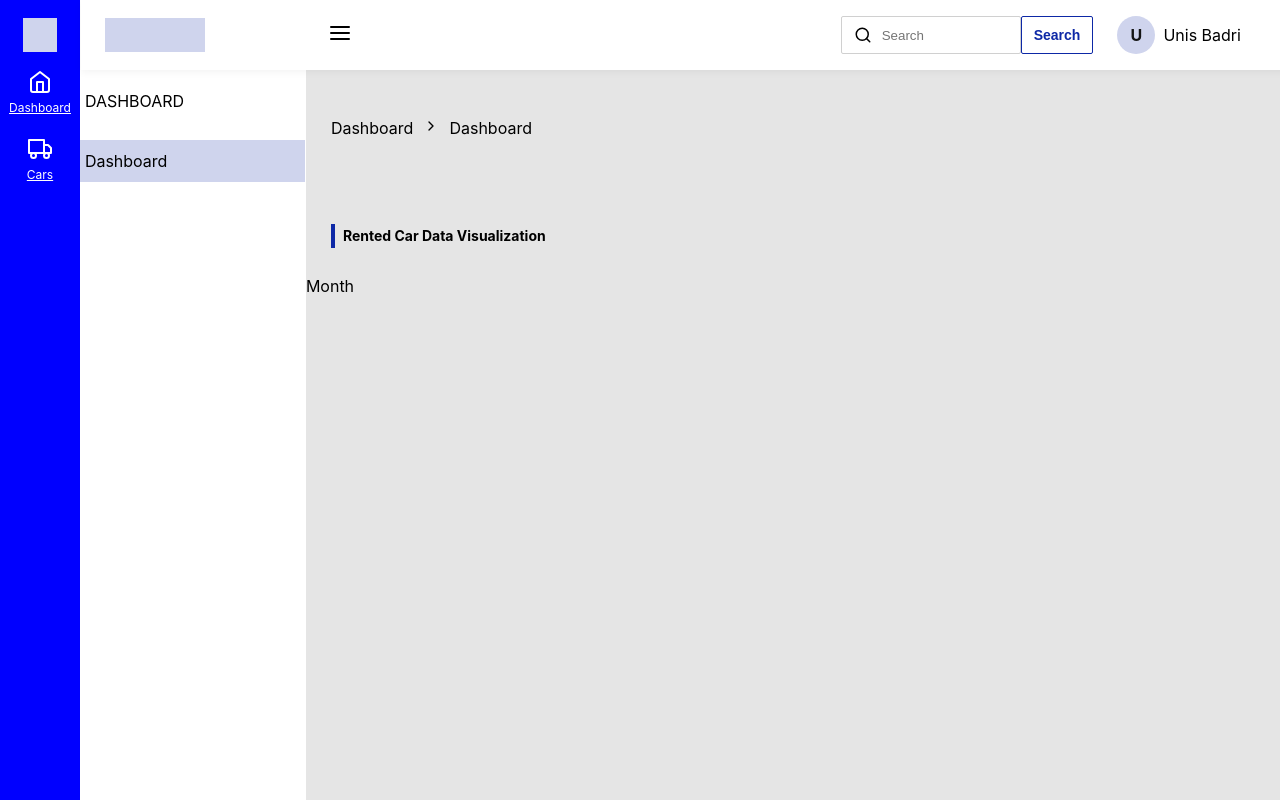
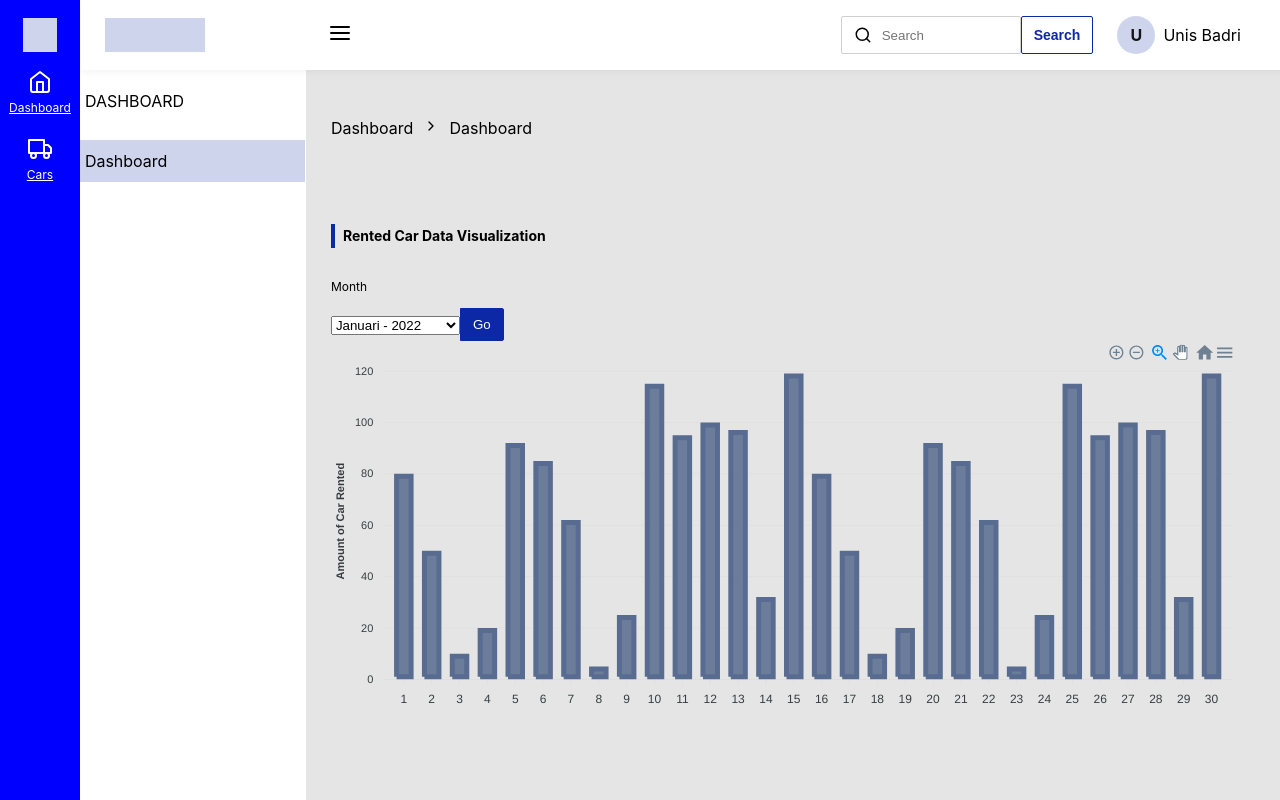
Before and after one commit to baihakidp/adminplatinum, a React (Create React App) app: page /dashboard in a window 1280 px wide. Built offline with nearby package versions, Linux system fonts and the light colour scheme.

Commit message:
add chart and add new button

```diff
--- a/package.json
+++ b/package.json
@@ -8,12 +8,14 @@
     "@testing-library/react": "^13.4.0",
     "@testing-library/user-event": "^13.5.0",
     "antd": "^5.1.7",
+    "apexcharts": "^3.37.0",
     "axios": "^1.3.2",
     "bootstrap": "^5.2.3",
     "chart": "^0.1.2",
     "chart.js": "^4.2.0",
     "node-modules": "^1.0.1",
     "react": "^18.2.0",
+    "react-apexcharts": "^1.4.0",
     "react-bootstrap": "^2.7.1",
     "react-chartjs-2": "^5.2.0",
     "react-dom": "^18.2.0",
--- a/src/components/CarList.css
+++ b/src/components/CarList.css
@@ -43,6 +43,13 @@
   display: flex;
 }
 
+.listcar-addcar-container {
+  display: flex;
+  justify-content: space-between;
+  margin-top: 24px;
+  align-items: center;
+}
+
 .p-Cars-breadcrumb {
   font-size: 16px;
   font-weight: 700;
@@ -64,9 +71,9 @@
 }
 
 .p-listCars {
-    margin-top: 10px;
-    font-size: 16px;
-    font-weight: 300px;
+  margin-top: 10px;
+  font-size: 16px;
+  font-weight: 300px;
 }
 
 .List-p-cars {
@@ -76,7 +83,7 @@
   font-family: Arial, Helvetica, sans-serif;
 }
 
-.button-all{
+.button-all {
   width: 42px;
   height: 36px;
   font-size: 14px;
@@ -85,7 +92,7 @@
   margin-left: 25px;
   margin-top: 15px;
   border: #0d28a6 1px solid;
-  background-color: #CFD4ED;
+  background-color: #cfd4ed;
 }
 
 .button-small {
--- a/src/components/CarList.js
+++ b/src/components/CarList.js
@@ -1,7 +1,12 @@
-import { Button } from "antd";
 import axios from "axios";
 import React, { useEffect, useState } from "react";
-import { FiChevronRight, FiEdit, FiTrash, FiUsers } from "react-icons/fi";
+import {
+  FiChevronRight,
+  FiEdit,
+  FiPlus,
+  FiTrash,
+  FiUsers,
+} from "react-icons/fi";
 import { useNavigate } from "react-router-dom";
 import "./CarList.css";
 import { toRp } from "../utils/toRp";
@@ -129,8 +134,6 @@ const CarList = () => {
       .catch((err) => console.log(err.message));
   };
 
-
-
   return (
     <div className="cars-container-bg">
       <div className="cars-breadcrumbs">
@@ -146,19 +149,35 @@ const CarList = () => {
           </div>
         </div>
       </div>
+      <div className="listcar-addcar-container">
         <div>
           <p className="List-p-cars">List Cars</p>
         </div>
+        <div className="add-new-car-btn">
+          <button>
+            <FiPlus size={18} /> Add New Car
+          </button>
+        </div>
+      </div>
+
       <div className="cars-category-btn">
-       <button onClick={handleAllCategory} className="button-all">all</button>
+        <button onClick={handleAllCategory} className="button-all">
+          all
+        </button>
         <div>
-          <button onClick={handleSmallCategory} className="button-small">small</button>
+          <button onClick={handleSmallCategory} className="button-small">
+            small
+          </button>
         </div>
         <div>
-          <button onClick={handleMediumCategory} className="button-small">medium</button>
+          <button onClick={handleMediumCategory} className="button-small">
+            medium
+          </button>
         </div>
         <div>
-          <button onClick={handleLargeCategory} className="button-small">large</button>
+          <button onClick={handleLargeCategory} className="button-small">
+            large
+          </button>
         </div>
       </div>
       <div className="car-container">
--- a/src/components/Chart.css
+++ b/src/components/Chart.css
@@ -28,3 +28,30 @@
   font-size: 14px;
   line-height: 20px;
 }
+.dasboard-month-bg {
+  margin-top: 18px;
+  margin-bottom: 45px;
+  margin-left: 25px;
+}
+.dashboard-month-title p {
+  font-weight: 400;
+  font-size: 12px;
+  line-height: 18px;
+}
+.dashboard-month-select-bg {
+  display: flex;
+  align-items: center;
+  margin-top: 8px;
+}
+
+.dashboard-month-btn button {
+  padding: 8px 12px;
+  background-color: #0d28a6;
+  color: white;
+  border: 1px solid #0d28a6;
+  border-radius: 0px 2px 2px 0px;
+  -webkit-border-radius: 0px 2px 2px 0px;
+  -moz-border-radius: 0px 2px 2px 0px;
+  -ms-border-radius: 0px 2px 2px 0px;
+  -o-border-radius: 0px 2px 2px 0px;
+}
--- a/src/components/Chartdb.js
+++ b/src/components/Chartdb.js
@@ -1,5 +1,8 @@
 import React from "react";
+import ReactApexChart from "react-apexcharts";
+import { Form } from "react-bootstrap";
 import { FiChevronRight } from "react-icons/fi";
+import chartData from "../const/chartData";
 import "./Chart.css";
 
 const Chartdb = () => {
@@ -23,12 +26,38 @@ const Chartdb = () => {
         </div>
       </div>
       <div className="dasboard-month-bg">
-        <div>
+        <div className="dashboard-month-title">
           <p>Month</p>
         </div>
-        <div>
-          <div></div>
+        <div className="dashboard-month-select-bg">
+          <div className="dashboard-month-select">
+            <Form.Group>
+              <Form.Select>
+                <option>Januari - 2022</option>
+                <option>Februari - 2022</option>
+                <option>Maret - 2022</option>
+                <option>April - 2022</option>
+                <option>Mei - 2022</option>
+                <option>Juni - 2022</option>
+                <option>Juli - 2022</option>
+                <option>Agustus - 2022</option>
+                <option>September - 2022</option>
+                <option>Oktober - 2022</option>
+                <option>November - 2022</option>
+                <option>Desember - 2022</option>
+              </Form.Select>
+            </Form.Group>
+          </div>
+          <div className="dashboard-month-btn">
+            <button>Go</button>
+          </div>
         </div>
+        <ReactApexChart
+          options={chartData}
+          series={chartData.series}
+          width="96%"
+          height="376px"
+        />
       </div>
     </div>
   );
--- a/src/components/Dashboard.js
+++ b/src/components/Dashboard.js
@@ -1,7 +1,5 @@
-import ColumnGroup from "antd/es/table/ColumnGroup";
 import React from "react";
-import { useDispatch, useSelector } from "react-redux";
-import { useNavigate } from "react-router-dom";
+import { useSelector } from "react-redux";
 import "./Dashboard.css";
 
 const Dashboard = () => {
--- /dev/null
+++ b/src/const/chartData.js
@@ -0,0 +1,33 @@
+const chartData = {
+  chart: {
+    id: "apexchart-example",
+  },
+  xaxis: {
+    categories: [
+      1, 2, 3, 4, 5, 6, 7, 8, 9, 10, 11, 12, 13, 14, 15, 16, 17, 18, 19, 20, 21,
+      22, 23, 24, 25, 26, 27, 28, 29, 30,
+    ],
+  },
+  yaxis: {
+    title: {
+      text: "Amount of Car Rented",
+    },
+  },
+  colors: ["#586B90", "#586B90"],
+
+  legend: {
+    width: 200,
+  },
+  series: [
+    {
+      name: "Total Rent",
+      type: "bar",
+      data: [
+        80, 50, 10, 20, 92, 85, 62, 5, 25, 115, 95, 100, 97, 32, 119, 80, 50,
+        10, 20, 92, 85, 62, 5, 25, 115, 95, 100, 97, 32, 119,
+      ],
+    },
+  ],
+};
+
+export default chartData;
```
Also changed, not shown: 1 other file (tests, documents, lock files or other folders). Lines whose indentation alone changed are shown as unchanged.
